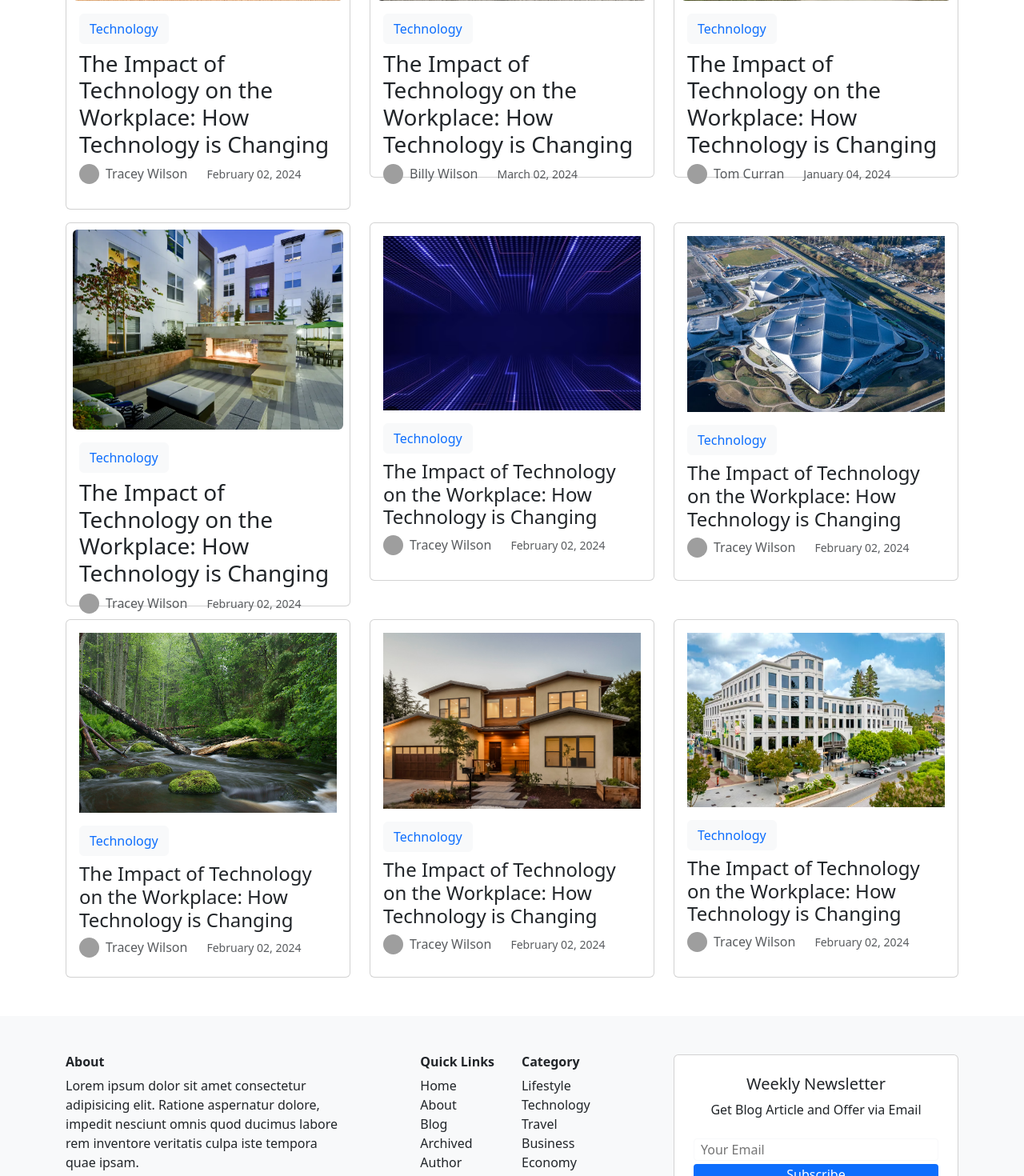
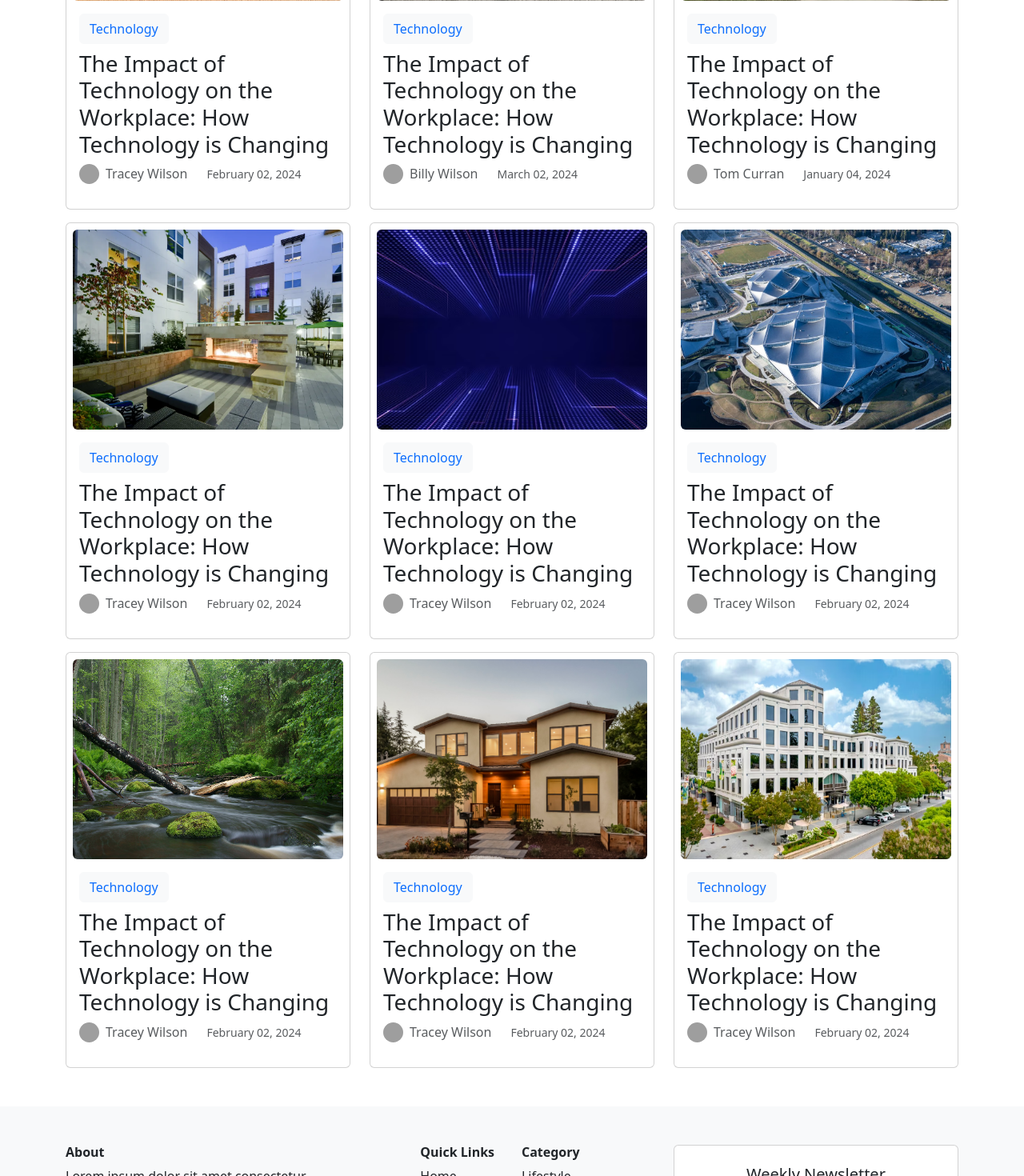
Before and after one commit to amirkamboh/react_bootstrap_projects_24, a React (Create React App) app: page / in a window 1280 px wide. Shown: the part 980-2450 px from the top of the page at 80% size. Built offline with nearby package versions, Linux system fonts and the light colour scheme; grey boxes are pictures that could not be loaded.

Commit message:
All Data Updates

```diff
--- a/src/pages/home/Components/latestblog.js
+++ b/src/pages/home/Components/latestblog.js
@@ -17,7 +17,7 @@ const Latestblog = () => {
         <div className="container">
             <div className="row">
                 <div className="col-md-4 col-xs-12">
-                <Card style={{ height: '' }} className='mt-5'>
+                <Card className='mt-5'>
                 <div className="img pt-2 px-2">
                 <img style={{ height: '250px', width: '100%' }} className="rounded-2" src={Beach} alt='Beach'/>
                 </div>
@@ -42,7 +42,7 @@ const Latestblog = () => {
                 </div>
 
                 <div className="col-md-4 col-xs-12">
-                <Card style={{ height: '30rem' }} className='mt-5'>
+                <Card className='mt-5'>
                 <div className="img pt-2 px-2">
                 <img style={{ height: '250px', width: '100%' }} className="rounded-2" src={Car} alt='Car'/>
                 </div>
@@ -67,7 +67,7 @@ const Latestblog = () => {
                 </div>
 
                 <div className="col-md-4 col-xs-12">
-                <Card style={{ height: '30rem' }} className='mt-5'>
+                <Card className='mt-5'>
                 <div className="img pt-2 px-2">
                 <img style={{ height: '250px', width: '100%' }} className="rounded-2" src={Masque} alt='Masque'/>
                 </div>
@@ -94,7 +94,7 @@ const Latestblog = () => {
             </div>
             <div className="row">
                 <div className="col-md-4 col-xs-6">
-                <Card style={{ height: '30rem' }} className='mt-3'>
+                <Card className='mt-3'>
                 <div className="img pt-2 px-2">
                 <img style={{ height: '250px', width: '100%' }} className="rounded-2" src={Buzzar} alt='Buzzar'/>
                 </div>
@@ -119,12 +119,14 @@ const Latestblog = () => {
                 </div>
 
                 <div className="col-md-4 col-xs-6">
-                <Card style={{ height: '28rem' }} className='mt-3'>
-                <Card.Img style={{ height: '250px' }} className="pt-3 ps-3 pe-3" src={Technology} alt='Technology'/>
+                <Card className='mt-3'>
+                <div className="img pt-2 px-2">
+                <img style={{ height: '250px', width: '100%' }} className="rounded-2" src={Technology} alt='Technology'/>
+                </div>
                 <Card.Body>
                 <Button variant="light text-primary mb-2">Technology</Button>
                 <Card.Text>
-                <h4>The Impact of Technology on the Workplace: How Technology is Changing</h4>
+                <h3>The Impact of Technology on the Workplace: How Technology is Changing</h3>
                 <div className='d-flex'>
                <img
                      src='https://mdbcdn.b-cdn.net/img/new/avatars/2.webp'
@@ -142,12 +144,14 @@ const Latestblog = () => {
                 </div>
 
                 <div className="col-md-4 col-xs-6">
-                <Card style={{ height: '28rem' }} className='mt-3'>
-                <Card.Img style={{ height: '250px' }} className="pt-3 ps-3 pe-3" src={Mountain} alt='Mountain'/>
+                <Card className='mt-3'>
+                <div className="img pt-2 px-2">
+                <img style={{ height: '250px', width: '100%' }} className="rounded-2" src={Mountain} alt='Mountain'/>
+                </div>
                 <Card.Body>
                 <Button variant="light text-primary mb-2">Technology</Button>
                 <Card.Text>
-                <h4>The Impact of Technology on the Workplace: How Technology is Changing</h4>
+                <h3>The Impact of Technology on the Workplace: How Technology is Changing</h3>
                 <div className='d-flex'>
                <img
                      src='https://picsum.photos/200/305'
@@ -167,12 +171,14 @@ const Latestblog = () => {
             </div>
             <div className="row">
                 <div className="col-md-4 col-xs-6">
-                <Card style={{ height: '28rem' }} className='mt-3'>
-                <Card.Img style={{ height: '250px' }} className="pt-3 ps-3 pe-3" src={Nature} alt='Nature'/>
+                <Card className='mt-3'>
+                <div className="img pt-2 px-2">
+                <img style={{ height: '250px', width: '100%' }} className="rounded-2" src={Nature} alt='Nature'/>
+                </div>
                 <Card.Body>
                 <Button variant="light text-primary mb-2">Technology</Button>
                 <Card.Text>
-                <h4>The Impact of Technology on the Workplace: How Technology is Changing</h4>
+                <h3>The Impact of Technology on the Workplace: How Technology is Changing</h3>
                 <div className='d-flex'>
                <img
                      src='https://mdbcdn.b-cdn.net/img/new/avatars/2.webp'
@@ -190,12 +196,14 @@ const Latestblog = () => {
                 </div>
 
                 <div className="col-md-4 col-xs-6">
-                <Card style={{ height: '28rem' }} className='mt-3'>
-                <Card.Img style={{ height: '250px' }} className="pt-3 ps-3 pe-3" src={House} alt='House'/>
+                <Card className='mt-3'>
+                <div className="img pt-2 px-2">
+                <img style={{ height: '250px', width: '100%' }} className="rounded-2" src={House} alt='House'/>
+                </div>
                 <Card.Body>
                 <Button variant="light text-primary mb-2">Technology</Button>
                 <Card.Text>
-                <h4>The Impact of Technology on the Workplace: How Technology is Changing</h4>
+                <h3>The Impact of Technology on the Workplace: How Technology is Changing</h3>
                 <div className='d-flex'>
                <img
                      src='https://picsum.photos/203'
@@ -213,12 +221,14 @@ const Latestblog = () => {
                 </div>
 
                 <div className="col-md-4 col-xs-6">
-                <Card style={{ height: '28rem' }} className='mt-3'>
-                <Card.Img style={{ height: '250px' }} className="pt-3 ps-3 pe-3" src={Building} alt='Building'/>
+                <Card className='mt-3'>
+                <div className="img pt-2 px-2">
+                <img style={{ height: '250px', width: '100%' }} className="rounded-2" src={Building} alt='Building'/>
+                </div>
                 <Card.Body>
                 <Button variant="light text-primary mb-2">Technology</Button>
                 <Card.Text>
-                <h4>The Impact of Technology on the Workplace: How Technology is Changing</h4>
+                <h3>The Impact of Technology on the Workplace: How Technology is Changing</h3>
                 <div className='d-flex'>
                <img
                      src='https://picsum.photos/200/304'
```
